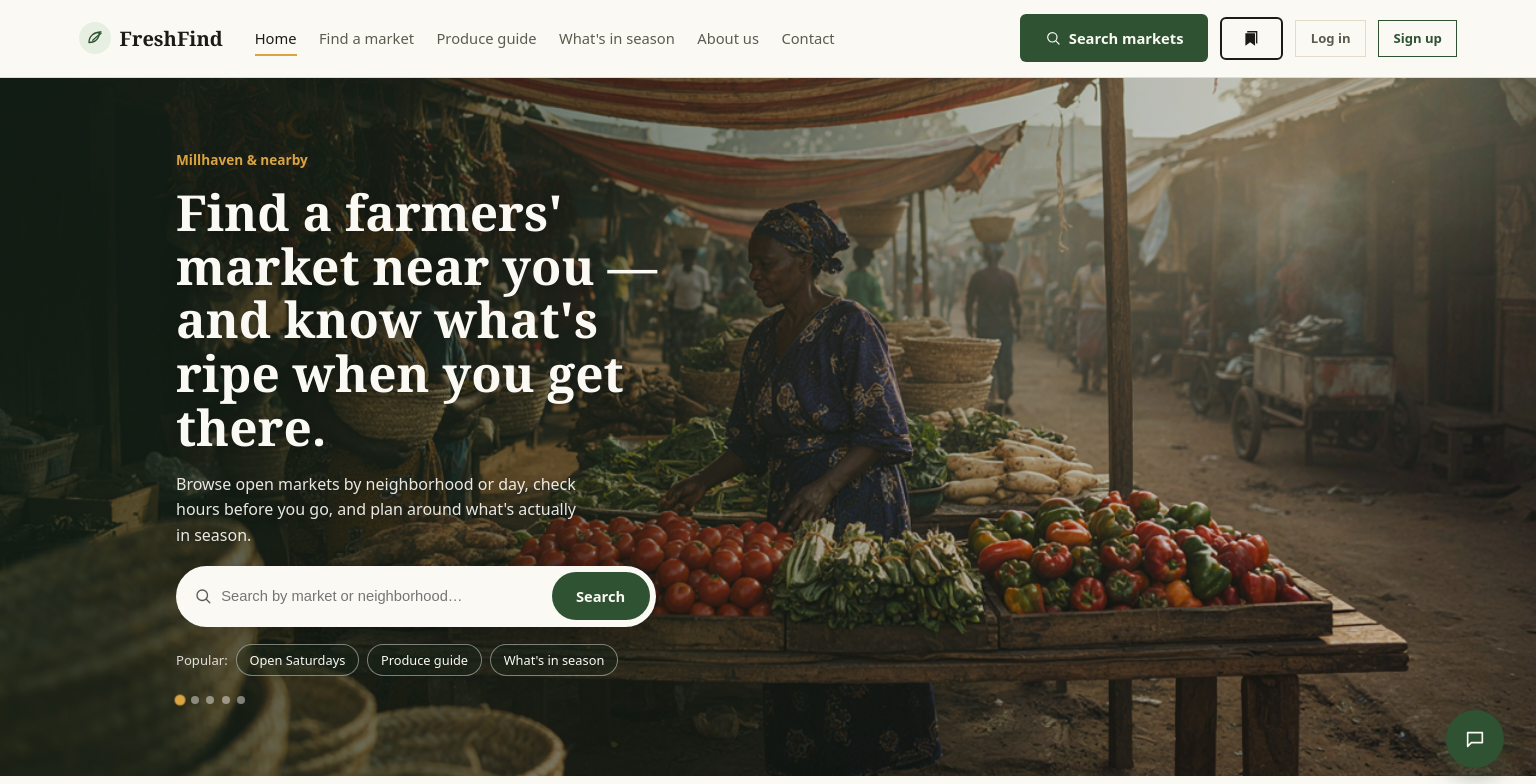
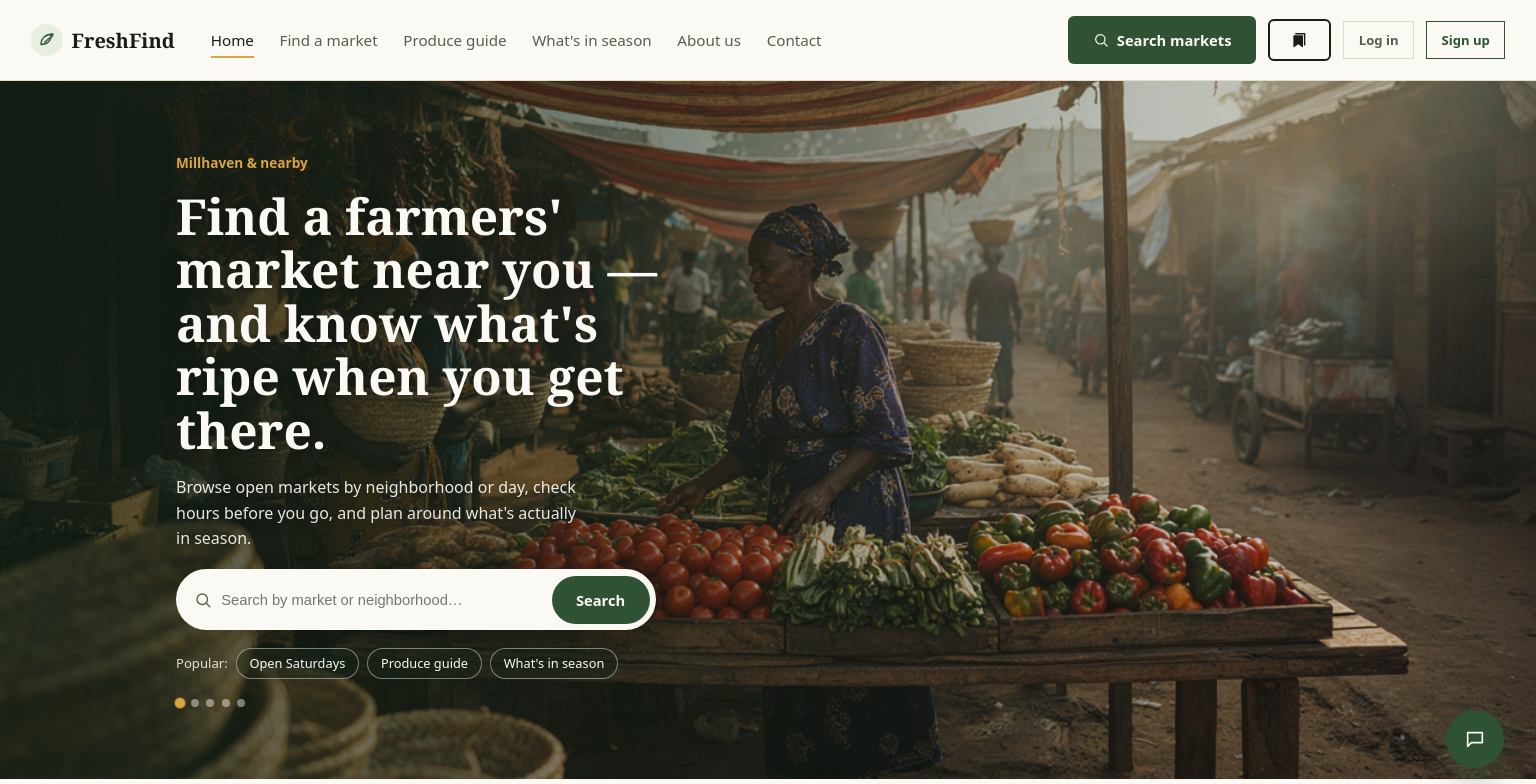
Before and after one commit to tammyboy775-rgb/Jabdra, a React (Vite) app: page / in a window 1536 px wide. Shown: the top 784 px of the page. Built offline with nearby package versions, Linux system fonts and the light colour scheme.

Commit message:
responsiveness

```diff
--- a/src/components/Navbar/Navbar.css
+++ b/src/components/Navbar/Navbar.css
@@ -10,7 +10,7 @@
 .navbar-inner {
   max-width: 100%;
   margin: 0 2%;
-  padding: 0.9rem var(--gutter);
+  padding: 0.9rem 0;
   display: flex;
   align-items: center;
   gap: 2rem;
@@ -325,6 +325,50 @@
   }
 }
 
+/* ============================================
+   Large screens — from above 900px
+   up to the max screen width
+   ============================================ */
+
+@media (min-width: 1300px) {
+  .navbar-inner {
+    gap: 2.25rem;
+    padding-block: 1rem;
+  }
+
+  .nav-links {
+    gap: 1.6rem;
+  }
+
+  .nav-link {
+    font-size: 0.95rem;
+  }
+}
+
+@media (min-width: 1600px) {
+  .navbar-inner {
+    gap: 2.5rem;
+    padding-block: 1.1rem;
+  }
+
+  .nav-links {
+    gap: 1.8rem;
+  }
+
+  .nav-link {
+    font-size: 1rem;
+  }
+
+  .brand-text {
+    font-size: 1.35rem;
+  }
+
+  .nav-cta {
+    padding: 0.7rem 1.3rem;
+    font-size: 0.9rem;
+  }
+}
+
 @media (prefers-reduced-motion: reduce) {
   .brand-mark,
   .brand-text,
```
